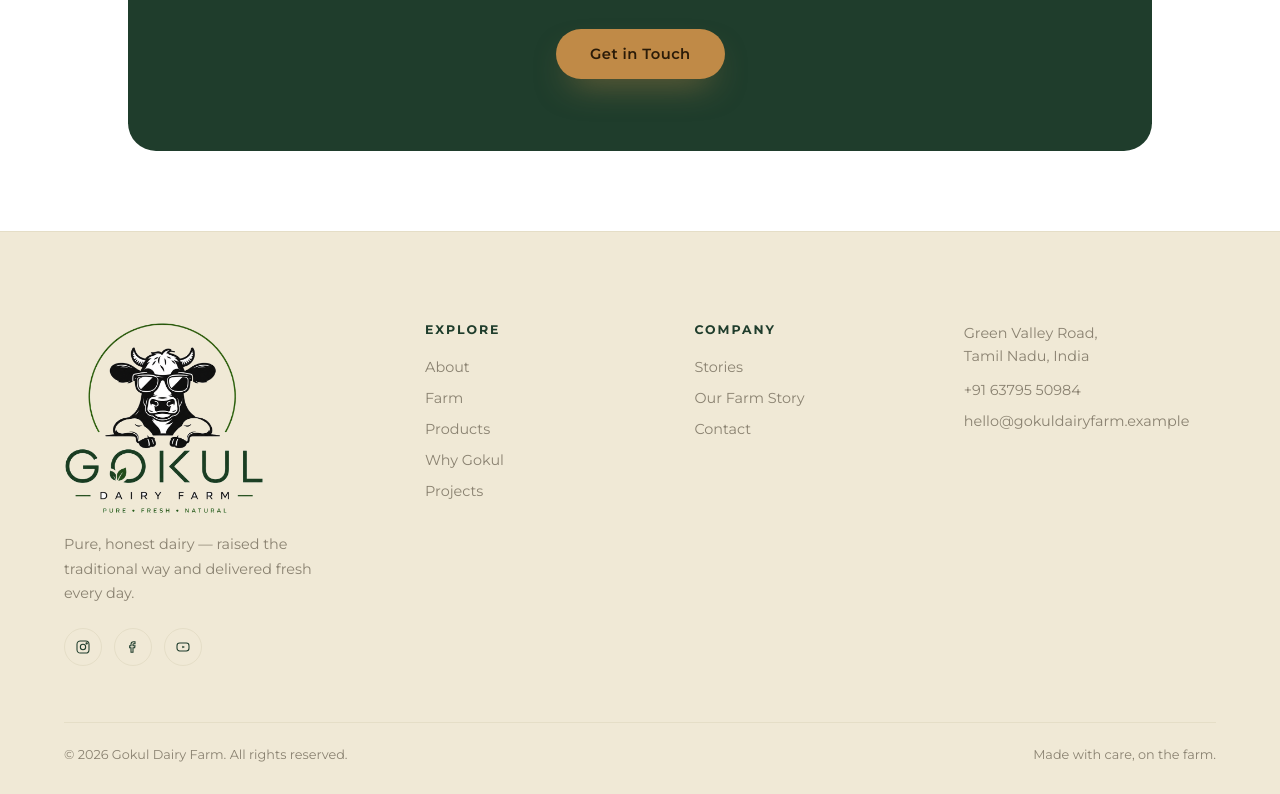
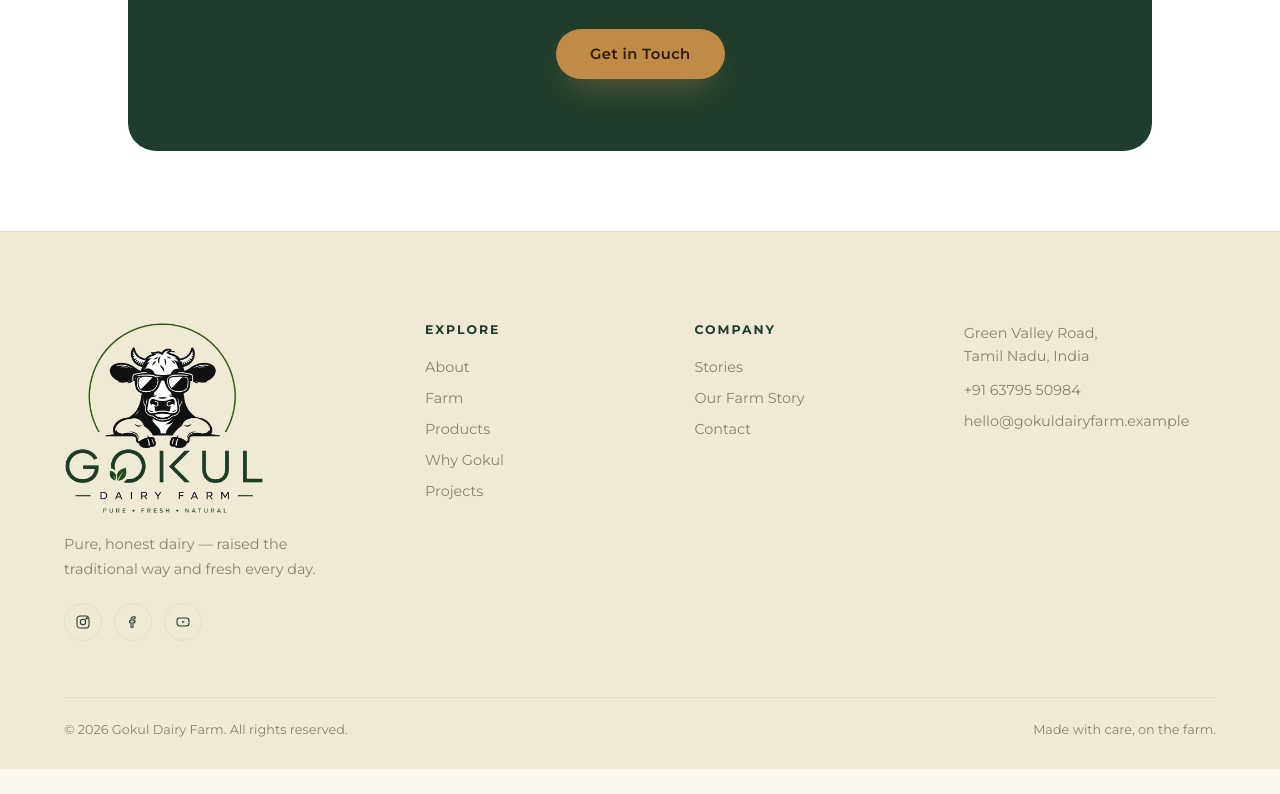
Before and after one commit to Magesh-47/gokuldairyfarm, a plain HTML site: page projects.html in a window 1280 px wide. Shown: the part 2163-2957 px from the top of the page. After the commit the page ends 2932 px from the top, so only its background shows below. Drawn offline with Linux system fonts and the light colour scheme.

Commit message:
Projects

```diff
--- a/projects.html
+++ b/projects.html
@@ -627,7 +627,7 @@ ul{ list-style:none; }
         <a href="index.html" class="brand">
           <img class="footer-logo" src="assets/images/logo-full.png" alt="Gokul Dairy Farm — pure, fresh, natural" width="720" height="693">
         </a>
-        <p>Pure, honest dairy — raised the traditional way and delivered fresh every day.</p>
+        <p>Pure, honest dairy — raised the traditional way and fresh every day.</p>
         <div class="social-row">
           <a href="#" aria-label="Instagram"><svg viewBox="0 0 24 24" fill="none" stroke="currentColor" stroke-width="1.6"><rect x="3" y="3" width="18" height="18" rx="5"/><circle cx="12" cy="12" r="4"/><circle cx="17.5" cy="6.5" r="1"/></svg></a>
           <a href="#" aria-label="Facebook"><svg viewBox="0 0 24 24" fill="none" stroke="currentColor" stroke-width="1.6"><path d="M15 4h-2a4 4 0 0 0-4 4v2H7v3h2v7h3v-7h2.5l.5-3H12V8a1 1 0 0 1 1-1h2Z"/></svg></a>
```
